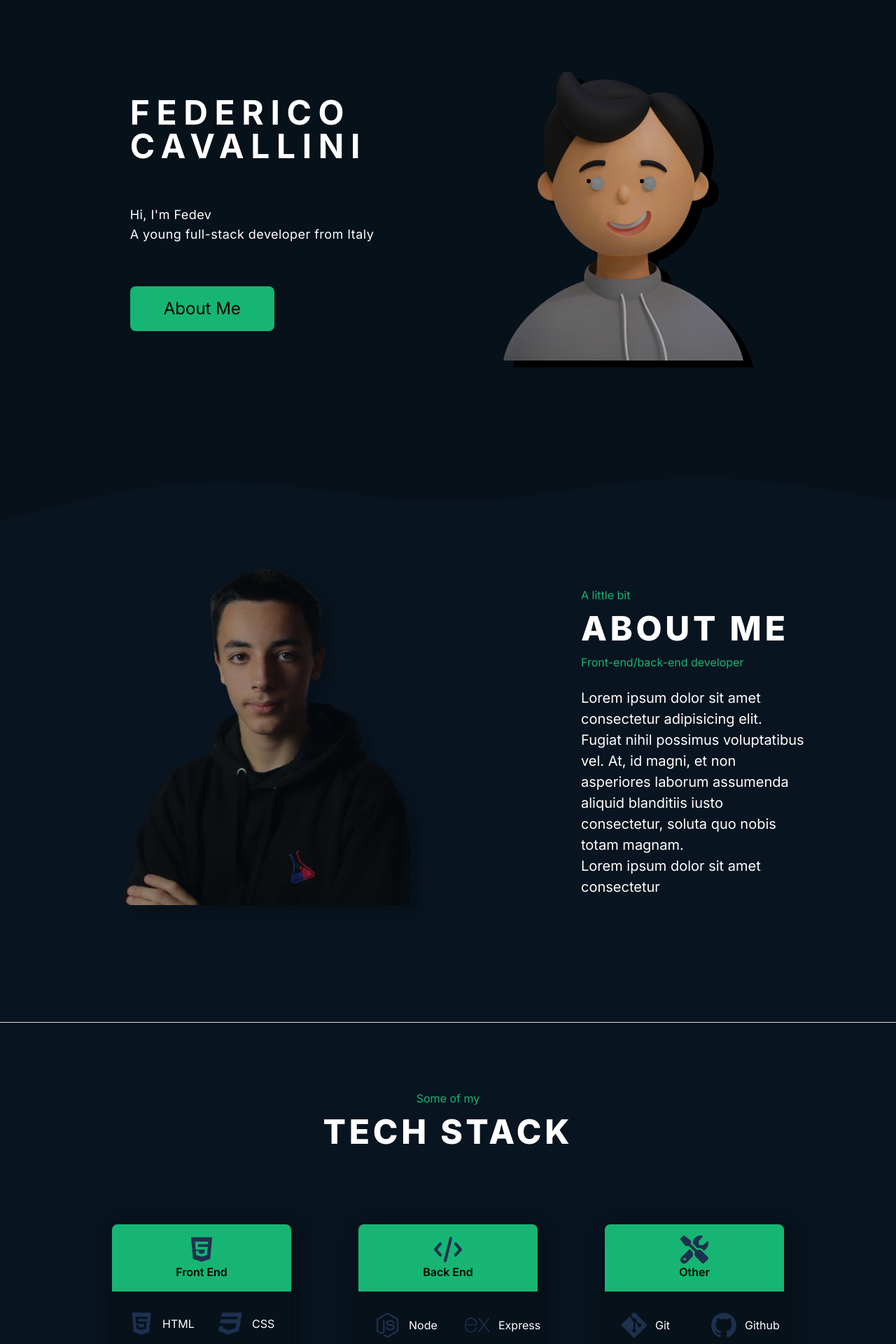
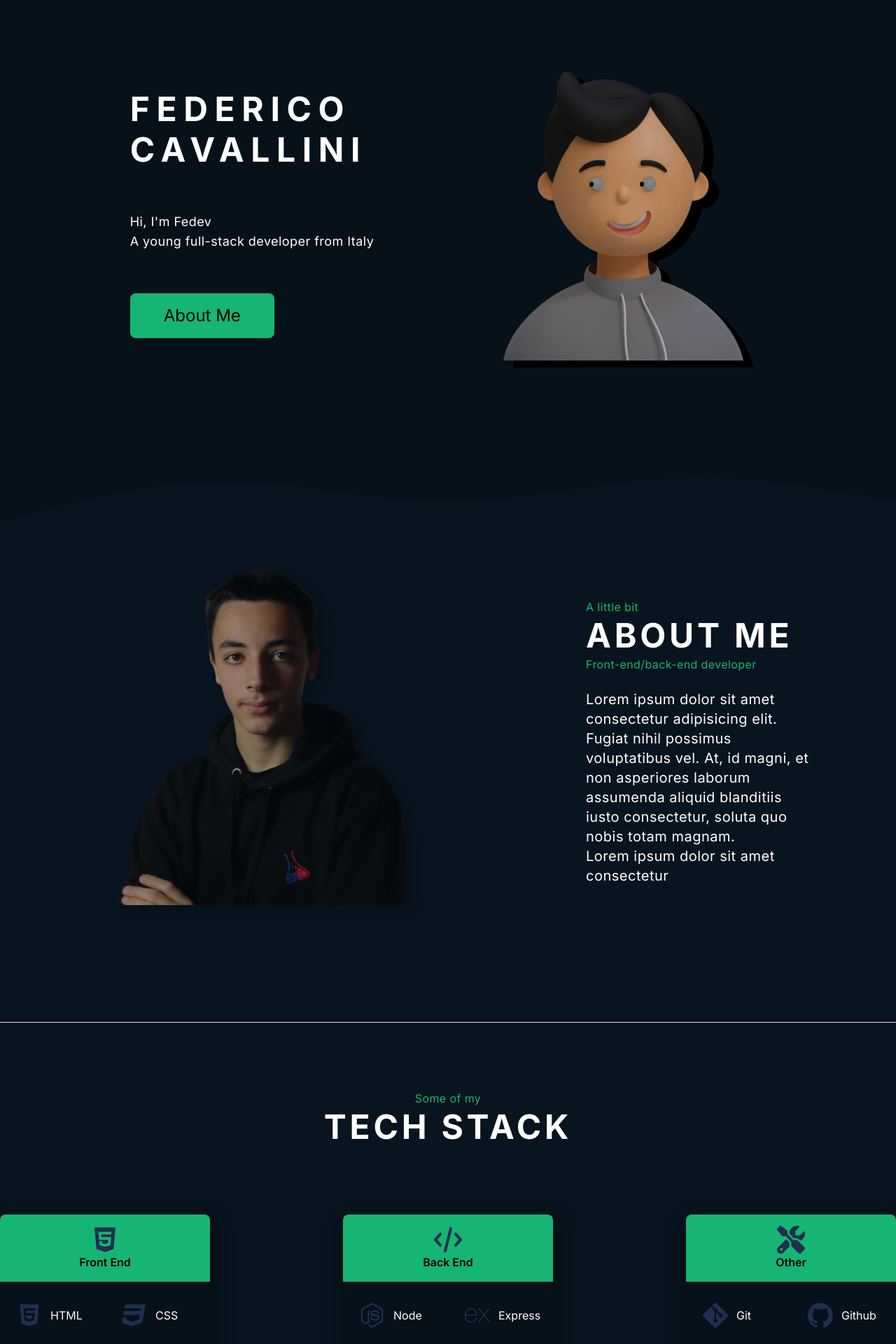
Before and after one commit to fedevcoding/portfolio, a Next.js app: page / in a window 1280 px wide. Shown: the part 140-2060 px from the top of the page at 70% size. Built offline with nearby package versions, Linux system fonts and the light colour scheme.

Commit message:
more components/refactorifng

```diff
--- a/src/components/About.tsx
+++ b/src/components/About.tsx
@@ -3,6 +3,10 @@
 import { meDark, meLight, waveLight, waveDark } from "@/assets";
 import { useThemeContext } from "@/context";
 import { motion } from "framer-motion";
+import { Row } from "./ui/Row";
+import { P } from "./ui/P";
+import { Heading } from "./ui/Heading";
+import Line from "./ui/Line";
 
 function About() {
   const { isDark } = useThemeContext();
@@ -18,7 +22,7 @@ function About() {
           className="w-screen"
           alt="wave"
         />
-        <div className="flex justify-center items-center gap-44">
+        <Row justify={"center"} align={"center"} gap={"3xl"}>
           <motion.div
             initial={{ x: -50, opacity: 0.5 }}
             whileInView={{ x: 0, opacity: 1 }}
@@ -33,30 +37,24 @@ function About() {
             viewport={{ once: true }}
             transition={{ duration: 0.6, delay: 0.2 }}
           >
-            <div className="flex flex-col max-w-[25vw]">
-              <p className="dark:text-secondary-dark text-secondary-light">
-                A little bit
-              </p>
-              <h1 className="text-[48px] font-[800] leading-normal tracking-[4.8px]">
-                ABOUT ME
-              </h1>
-              <p className="dark:text-secondary-dark text-secondary-light">
-                Front-end/back-end developer
-              </p>
+            <Row direction="col" className="max-w-[25vw]">
+              <P theme={"secondary"}>A little bit</P>
+              <Heading letterGap={"xl"}>ABOUT ME</Heading>
+              <P theme={"secondary"}>Front-end/back-end developer</P>
               <br />
-              <p className="text-[20px]">
+              <P size={"xl"}>
                 Lorem ipsum dolor sit amet consectetur adipisicing elit. Fugiat
                 nihil possimus voluptatibus vel. At, id magni, et non asperiores
                 laborum assumenda aliquid blanditiis iusto consectetur, soluta
                 quo nobis totam magnam.
                 <br />
                 Lorem ipsum dolor sit amet consectetur
-              </p>
-            </div>
+              </P>
+            </Row>
           </motion.div>
-        </div>
+        </Row>
       </section>
-      <div className="w-screen h-[1px] dark:bg-line-dark bg-line-light" />
+      <Line />
     </>
   );
 }
--- a/src/components/Home.tsx
+++ b/src/components/Home.tsx
@@ -8,6 +8,7 @@ import { useEffect } from "react";
 import { P } from "./ui/P";
 import { Heading } from "./ui/Heading";
 import { Row } from "./ui/Row";
+import Link from "next/link";
 
 function Home() {
   const { isDark } = useThemeContext();
@@ -45,9 +46,11 @@ function Home() {
               <br />A young full-stack developer from Italy
             </P>
 
-            <button className="dark:bg-secondary-dark bg-secondary-light text-2xl text-black py-4 px-12 rounded-lg">
-              About Me
-            </button>
+            <Link href={"#about"}>
+              <button className="dark:bg-secondary-dark bg-secondary-light text-2xl text-black py-4 px-12 rounded-lg">
+                About Me
+              </button>
+            </Link>
           </Row>
 
           <div className="relative">
--- a/src/components/Projects.tsx
+++ b/src/components/Projects.tsx
@@ -6,12 +6,13 @@ import { AnimatePresence, motion } from "framer-motion";
 import { PROJECTS } from "@/data/projects";
 import Link from "next/link";
 import { github, url } from "@/assets";
+import Line from "./ui/Line";
 
 function Projects() {
   const [selectedTab, setSelectedTab] = useState(PROJECTS[0]);
 
   return (
-    <>
+    <div>
       <section
         className="min-h-screen dark:bg-primary-dark bg-primary-light pb-20"
         id="projects"
@@ -116,8 +117,8 @@ function Projects() {
           </main>
         </div>
       </section>
-      <div className="w-screen h-[1px] dark:bg-line-dark bg-line-light" />
-    </>
+      <Line />
+    </div>
   );
 }
 
--- a/src/components/TechStack.tsx
+++ b/src/components/TechStack.tsx
@@ -1,28 +1,12 @@
 "use client";
 
-import {
-  bunJs,
-  code,
-  css,
-  docker,
-  express,
-  git,
-  github2,
-  golang,
-  graphql,
-  html,
-  js,
-  mongodb,
-  nextjs,
-  nodejs,
-  postgres,
-  prisma,
-  react,
-  sass,
-  solidity,
-  tools,
-} from "@/assets";
+import { code, html, tools } from "@/assets";
 import Card from "./Card";
+import { techStack } from "@/data/techStack";
+import { P } from "./ui/P";
+import { Heading } from "./ui/Heading";
+import { Row } from "./ui/Row";
+import Line from "./ui/Line";
 
 function TechStack() {
   return (
@@ -31,55 +15,26 @@ function TechStack() {
         className="h-screen dark:bg-primary-dark bg-primary-light pb-20"
         id="tech-stack"
       >
-        <div className="text-center py-24">
-          <p className="dark:text-secondary-dark text-secondary-light">
+        <div className="py-24">
+          <P theme={"secondary"} align={"center"}>
             Some of my
-          </p>
-          <h1 className="text-[48px] font-[800] leading-normal tracking-[4.8px]">
+          </P>
+          <Heading letterGap={"xl"} align={"center"}>
             TECH STACK
-          </h1>
+          </Heading>
         </div>
 
-        <div className="flex justify-around items-center gap-24 w-[75vw] mx-auto">
+        <Row justify={"center"} align={"center"} gap={"3xl"}>
           <Card
             name="Front End"
             mainIcon={html.src}
-            icons={[
-              { icon: html.src, name: "HTML" },
-              { icon: css.src, name: "CSS" },
-              { icon: sass.src, name: "Sass" },
-              { icon: js.src, name: "JS (TS)" },
-              { icon: react.src, name: "React" },
-              { icon: nextjs.src, name: "Nextjs" },
-            ]}
+            icons={techStack.frontEnd}
           />
-          <Card
-            name="Back End"
-            mainIcon={code.src}
-            icons={[
-              { icon: nodejs.src, name: "Node" },
-              { icon: express.src, name: "Express" },
-              { icon: prisma.src, name: "Prisma" },
-              { icon: graphql.src, name: "Graphql" },
-              { icon: postgres.src, name: "Postgres" },
-              { icon: mongodb.src, name: "MongoDB" },
-            ]}
-          />
-          <Card
-            name="Other"
-            mainIcon={tools.src}
-            icons={[
-              { icon: git.src, name: "Git" },
-              { icon: github2.src, name: "Github" },
-              { icon: docker.src, name: "Docker" },
-              { icon: bunJs.src, name: "Bunjs" },
-              { icon: solidity.src, name: "Solidity" },
-              { icon: golang.src, name: "Golang" },
-            ]}
-          />
-        </div>
+          <Card name="Back End" mainIcon={code.src} icons={techStack.backEnd} />
+          <Card name="Other" mainIcon={tools.src} icons={techStack.other} />
+        </Row>
       </section>
-      <div className="w-screen h-[1px] dark:bg-line-dark bg-line-light" />
+      <Line />
     </>
   );
 }
--- a/src/components/ui/Heading.tsx
+++ b/src/components/ui/Heading.tsx
@@ -5,7 +5,7 @@ import { cn } from "@/lib";
 export const headingVariants = cva("font-bold", {
   variants: {
     variant: {
-      h1: "text-5xl",
+      h1: "text-5xl leading-[1.2]",
       h2: "text-3xl",
       h3: "text-2xl",
       h4: "text-xl",
--- /dev/null
+++ b/src/components/ui/Line.tsx
@@ -0,0 +1,7 @@
+import React from "react";
+
+function Line() {
+  return <div className="w-screen h-[1px] dark:bg-line-dark bg-line-light" />;
+}
+
+export default Line;
--- /dev/null
+++ b/src/data/techStack.ts
@@ -0,0 +1,47 @@
+import {
+  bunJs,
+  css,
+  docker,
+  express,
+  git,
+  github2,
+  golang,
+  graphql,
+  html,
+  js,
+  mongodb,
+  nextjs,
+  nodejs,
+  postgres,
+  prisma,
+  react,
+  sass,
+  solidity,
+} from "@/assets";
+
+export const techStack = {
+  frontEnd: [
+    { icon: html.src, name: "HTML" },
+    { icon: css.src, name: "CSS" },
+    { icon: sass.src, name: "Sass" },
+    { icon: js.src, name: "JS (TS)" },
+    { icon: react.src, name: "React" },
+    { icon: nextjs.src, name: "Nextjs" },
+  ],
+  backEnd: [
+    { icon: nodejs.src, name: "Node" },
+    { icon: express.src, name: "Express" },
+    { icon: prisma.src, name: "Prisma" },
+    { icon: graphql.src, name: "Graphql" },
+    { icon: postgres.src, name: "Postgres" },
+    { icon: mongodb.src, name: "MongoDB" },
+  ],
+  other: [
+    { icon: git.src, name: "Git" },
+    { icon: github2.src, name: "Github" },
+    { icon: docker.src, name: "Docker" },
+    { icon: bunJs.src, name: "Bunjs" },
+    { icon: solidity.src, name: "Solidity" },
+    { icon: golang.src, name: "Golang" },
+  ],
+};
--- a/src/styles/Home.scss
+++ b/src/styles/Home.scss
@@ -1,5 +1,6 @@
 #home {
-    .leftEye, .rightEye{
+  .leftEye,
+  .rightEye {
     position: absolute;
     border-radius: 50%;
     height: 5%;
@@ -18,12 +19,11 @@
   }
 
   .leftEye {
-        left: 36%;
-        top: 37%;
+    left: 37%;
+    top: 38%;
   }
   .rightEye {
     right: 40%;
-        top: 37%;
+    top: 38%;
   }
-
 }
```
Also changed, not shown: src/assets/home-pfp-light.png. Lines whose indentation alone changed are shown as unchanged.
